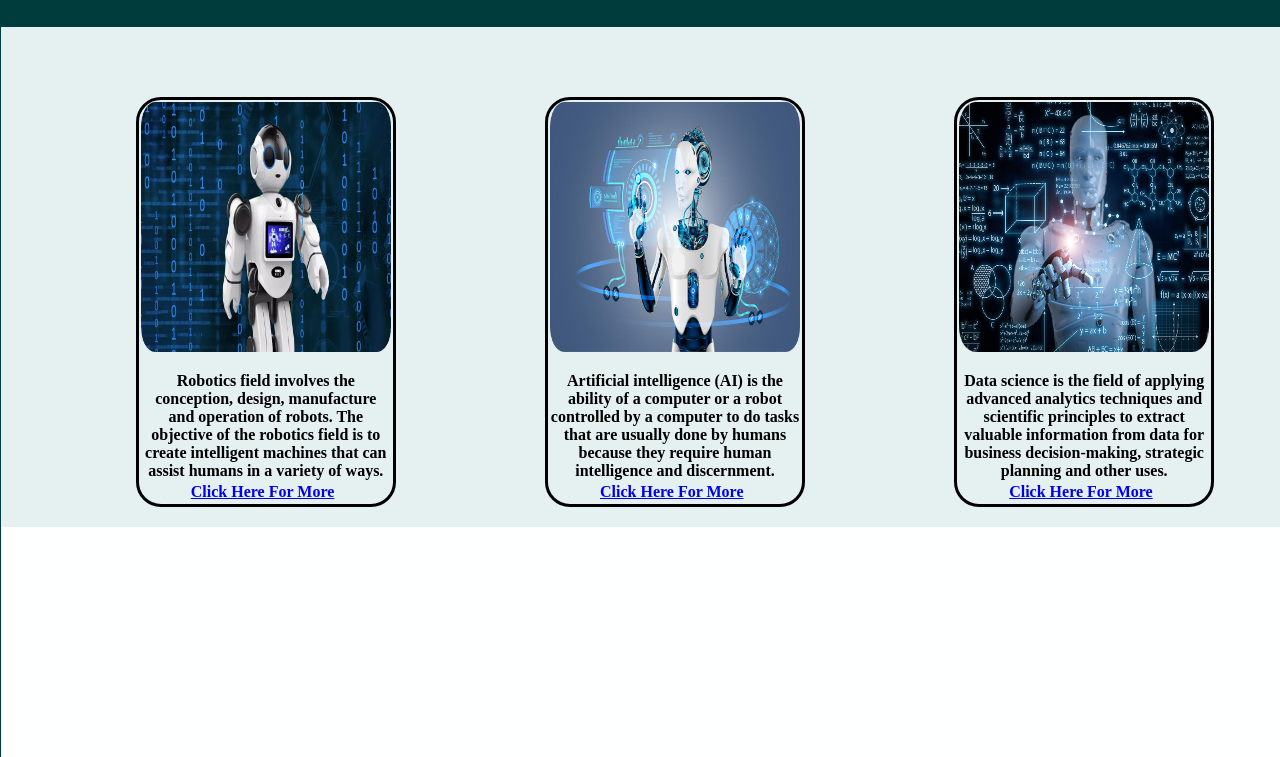
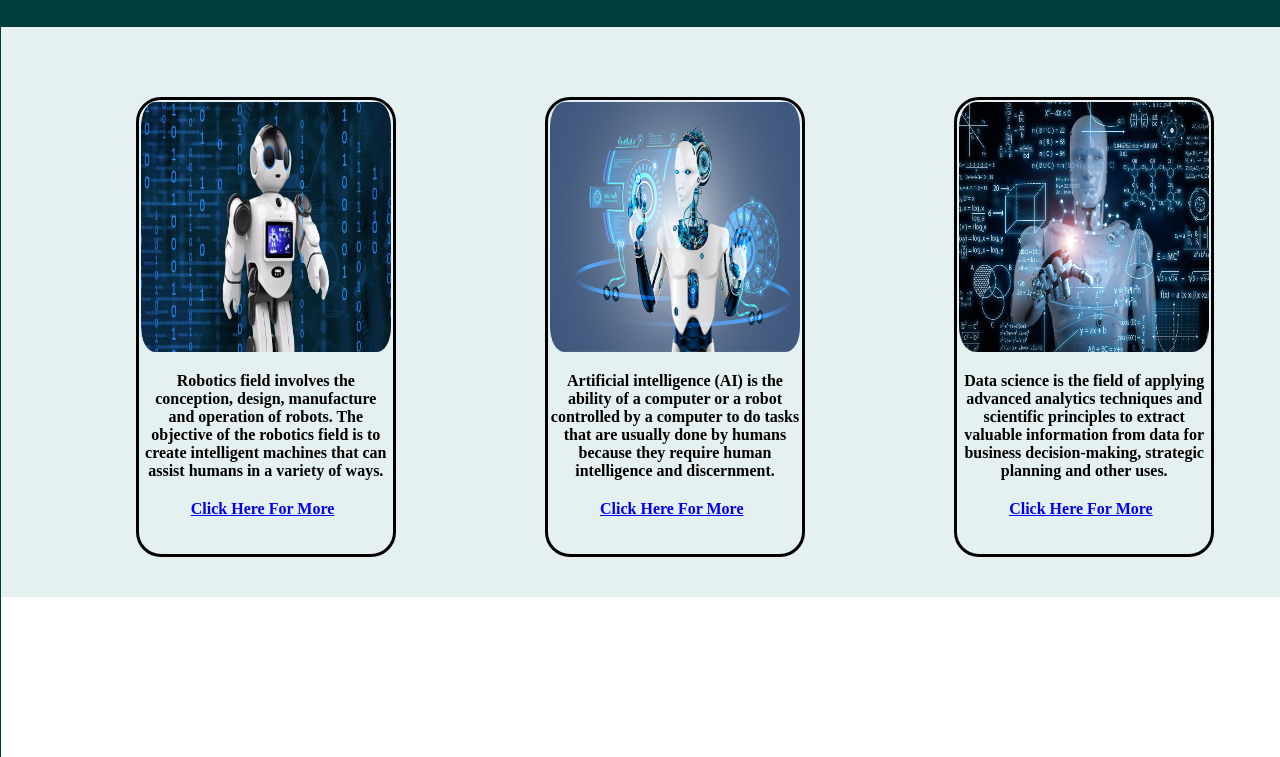
Before and after one commit to HitenKumar786/FE-website-project1, a plain HTML site: page index.html in a window 1280 px wide. Shown: the part 451-1208 px from the top of the page. Drawn offline with Linux system fonts and the light colour scheme.

Commit message:
My first Project

```diff
--- a/style.css
+++ b/style.css
@@ -143,7 +143,7 @@
         display: flex;
         background-color: #E5F0F1;
         margin-top: 380px;
-        height: 500px;
+        height: 570px;
         width: auto;
         margin-left: -7px;
         flex-wrap: wrap;
@@ -163,7 +163,7 @@
     .middle>.Images>.image1 {
         border: 3px solid black;
         width: 250px;
-        height: 400px;
+        height: 450px;
         border-radius: 25px;
         padding: 2px;
     }
@@ -183,7 +183,7 @@
     }
 
     .middle>.Images>.image1>.img1text>.img1link {
-        margin-top: -13px;
+        margin-top: 20px;
         margin-left: 50px;
     }
 
@@ -198,7 +198,7 @@
     .middle>.Images>.image2 {
         border: 3px solid black;
         width: 250px;
-        height: 400px;
+        height: 450px;
         border-radius: 25px;
         padding: 2px;
     }
@@ -218,7 +218,7 @@
     }
 
     .middle>.Images>.image2>.img2text>.img2link {
-        margin-top: -13px;
+        margin-top: 20px;
         margin-left: 50px;
     }
 
@@ -233,7 +233,7 @@
     .middle>.Images>.image3 {
         border: 3px solid black;
         width: 250px;
-        height: 400px;
+        height: 450px;
         border-radius: 25px;
         padding: 2px;
     }
@@ -252,7 +252,7 @@
     }
 
     .middle>.Images>.image3>.img3text>.img3link {
-        margin-top: -13px;
+        margin-top: 20px;
         margin-left: 50px;
     }
 
```
